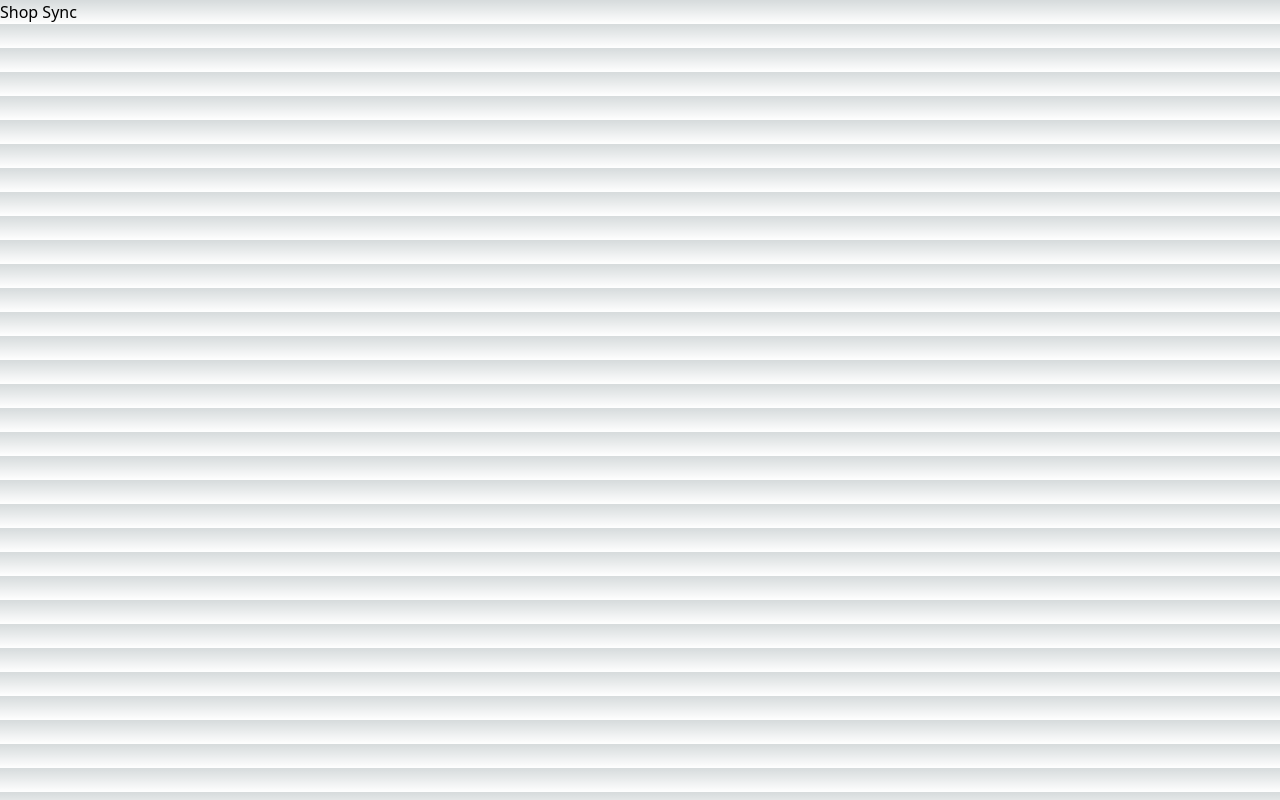
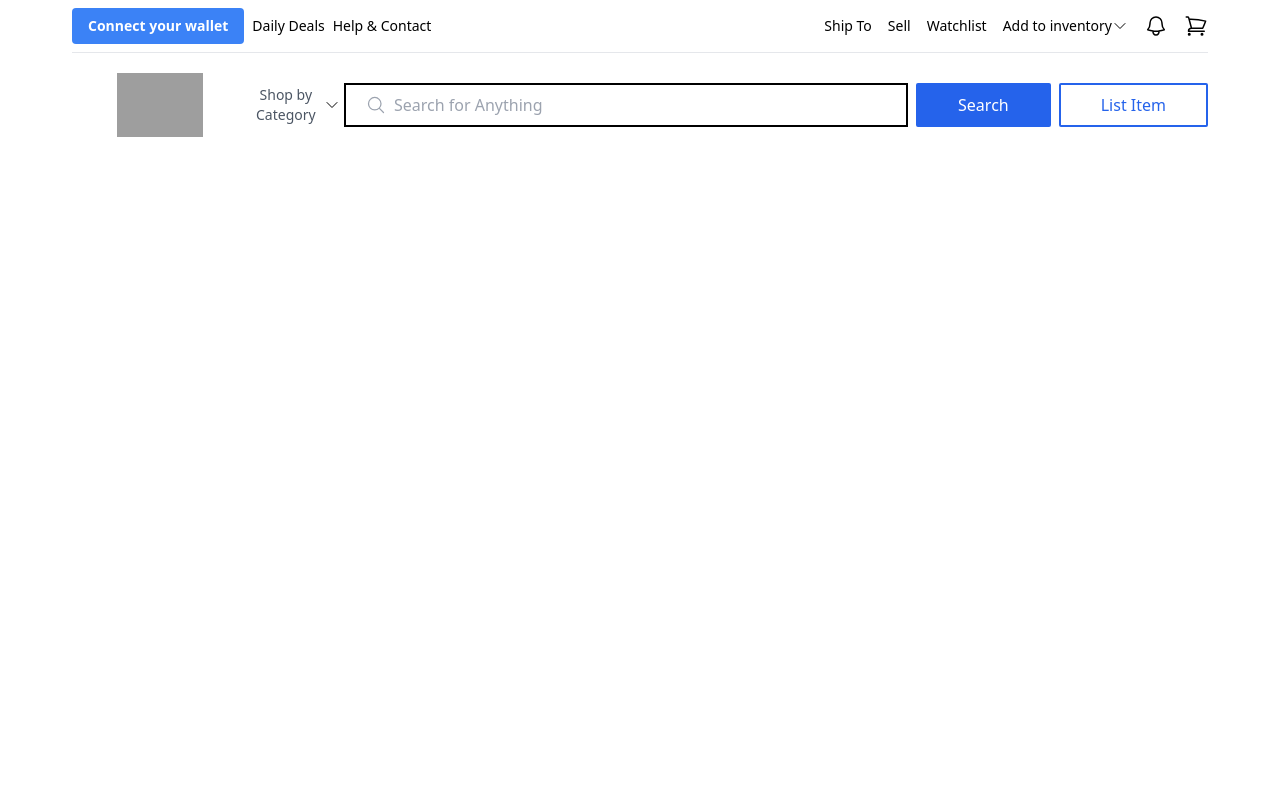
Before and after one commit to JasonXu0920/ShopSync, a Next.js app in the folder shopsync/: page / in a window 1280 px wide. Built offline with nearby package versions, Linux system fonts and the light colour scheme; grey boxes are pictures that could not be loaded.

Commit message:
header component

```diff
--- /dev/null
+++ b/shopsync/components/Header.tsx
@@ -0,0 +1,86 @@
+import React from "react";
+import { useAddress, useDisconnect, useConnect } from "@thirdweb-dev/react";
+import Link from "next/link";
+import Image from "next/image";
+import {
+  BellIcon,
+  ShoppingCartIcon,
+  ChevronDownIcon,
+  MagnifyingGlassIcon,
+} from "@heroicons/react/24/outline";
+
+type Props = {};
+
+function Header({}: Props) {
+  //const connectWithMetamask = useConnect();
+  //const disconnect = useDisconnect();
+  //const address = useAddress();
+  const address = false;
+
+  return (
+    <div className="max-w-6xl mx-auto p-2">
+      <nav className="flex justify-between">
+        <div className="flex items-center space-x-2 text-sm">
+          {address ? (
+            <button className="connectWalletBtn">Hi, {address}</button>
+          ) : (
+            <button className="connectWalletBtn">Connect your wallet</button>
+          )}
+          <p className="headerLink">Daily Deals</p>
+          <p className="headerLink">Help & Contact</p>
+        </div>
+
+        <div className="flex items-center space-x-4 text-sm">
+          <p className="headerLink">Ship To</p>
+          <p className="headerLink">Sell</p>
+          <p className="headerLink">Watchlist</p>
+          <Link href="/addItem" className="flex items-center hover:link">
+            Add to inventory
+            <ChevronDownIcon className="h-4" />
+          </Link>
+          <BellIcon className="h-6 w-6" />
+          <ShoppingCartIcon className="h-6 w-6" />
+        </div>
+      </nav>
+
+      <hr className="mt-2" />
+
+      <section className="flex items-center space-x-2 py-5">
+        <div className="h-16 w-16 sm:w-28 md:w-44 cursor-pointer flex-shrink-0">
+          <Link href="/">
+            <Image
+              className="h-full w-full object-contain"
+              alt="Thirdweb logo"
+              src="https://links.papareact.com/bdb"
+              width={100}
+              height={100}
+            />
+          </Link>
+        </div>
+        <button className="hidden lg:flex items-center space-x-2 w-20">
+          <p className="text-gray-600 text-sm">Shop by Category</p>
+          <ChevronDownIcon className="h-4 flex-shrink-0" />
+        </button>
+        <div
+          className="flex items-center space-x-2 px-2 md:px-5
+                        py-2 border-black border-2 flex-1"
+        >
+          <MagnifyingGlassIcon className="w-5 text-gray-400" />
+          <input
+            className="flex-1 outline-none"
+            placeholder="Search for Anything"
+            type="text"
+          />
+        </div>
+        <button className="hidden sm:inline bg-blue-600 text-white px-5 md:px-10 py-2 border-2 border-blue-600 rounded-sm">
+          Search
+        </button>
+        <Link href="/create">
+          <button className="border-2 border-blue-600 px-5 md:px-10 py-2 text-blue-600 hover:bg-blue-600/50 hover:text-white cursor-pointer rounded-sm">List Item</button>
+        </Link>
+      </section>
+    </div>
+  );
+}
+
+export default Header;
--- a/shopsync/next.config.js
+++ b/shopsync/next.config.js
@@ -1,6 +1,9 @@
 /** @type {import('next').NextConfig} */
 const nextConfig = {
   reactStrictMode: true,
+  images: {
+    domains: ['links.papareact.com']
+  }
 }
 
 module.exports = nextConfig
--- a/shopsync/package.json
+++ b/shopsync/package.json
@@ -9,6 +9,10 @@
     "lint": "next lint"
   },
   "dependencies": {
+    "@heroicons/react": "^2.1.1",
+    "@thirdweb-dev/react": "^4.3.1",
+    "@thirdweb-dev/sdk": "^4.0.26",
+    "ethers": "^5.7.2",
     "next": "13.5.6",
     "react": "^18",
     "react-dom": "^18"
--- a/shopsync/pages/index.tsx
+++ b/shopsync/pages/index.tsx
@@ -1,12 +1,13 @@
 import Image from 'next/image'
 import { Inter } from 'next/font/google'
+import Header from '@/components/Header'
 
 const inter = Inter({ subsets: ['latin'] })
 
 export default function Home() {
   return (
    <div className=''>
-      <h1>Shop Sync</h1>
+      <Header></Header>
    </div>
   )
 }
--- a/shopsync/styles/globals.css
+++ b/shopsync/styles/globals.css
@@ -2,26 +2,18 @@
 @tailwind components;
 @tailwind utilities;
 
-:root {
-  --foreground-rgb: 0, 0, 0;
-  --background-start-rgb: 214, 219, 220;
-  --background-end-rgb: 255, 255, 255;
+
+@layer components {
+  .connectWalletBtn {
+    @apply bg-blue-500 text-white font-bold py-2 px-4 rounded cursor-pointer;
+  }
+
+  .headerLink {
+    @apply hidden md:inline-flex cursor-pointer;
+  }
+
+  .link {
+    @apply hover:text-blue-500 hover:underline cursor-pointer text-gray-600;
+  }
+
 }
-
-@media (prefers-color-scheme: dark) {
-  :root {
-    --foreground-rgb: 255, 255, 255;
-    --background-start-rgb: 0, 0, 0;
-    --background-end-rgb: 0, 0, 0;
-  }
-}
-
-body {
-  color: rgb(var(--foreground-rgb));
-  background: linear-gradient(
-      to bottom,
-      transparent,
-      rgb(var(--background-end-rgb))
-    )
-    rgb(var(--background-start-rgb));
-}
```
Also changed, not shown: shopsync/pages/_app.tsx (+6 -1 lines), shopsync/utils/network.ts (added), 1 other file (tests, documents, lock files or other folders).
